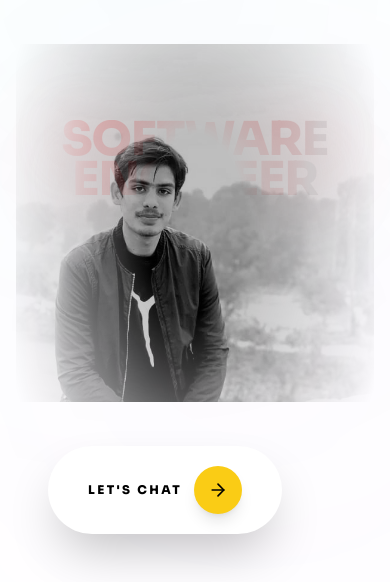
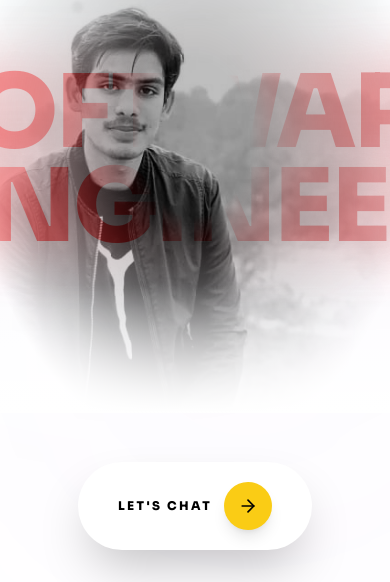
Before and after one commit to NoumanZahoor1/Nouman-Portfolio, a React (Vite) app in the folder client/: page / in a window 390 px wide. Shown: the part 262-844 px from the top of the page. Built offline with nearby package versions, Linux system fonts and the light colour scheme; no server answers.

Commit message:
Fix mobile hero section spacing

```diff
--- a/client/src/pages/Home.jsx
+++ b/client/src/pages/Home.jsx
@@ -66,7 +66,7 @@ const Home = () => {
       </div>
 
       {/* 1. Hero Section - Clean Portrait Design */}
-      <section id="home" className="relative h-screen flex flex-col items-center justify-center overflow-hidden bg-white dark:bg-neutral-950">
+      <section id="home" className="relative h-screen flex flex-col items-center overflow-hidden bg-white dark:bg-neutral-950">
 
         {/* Background Text - Two Lines with Premium Golden Gradient */}
         <div className="absolute inset-0 flex flex-col items-center justify-center pointer-events-none z-0">
@@ -74,7 +74,7 @@ const Home = () => {
             initial={{ opacity: 0, y: -50 }}
             animate={{ opacity: 1, y: 0 }}
             transition={{ duration: 1.2, ease: "easeOut" }}
-            className="text-[12vw] md:text-[12vw] font-black leading-[0.85] uppercase tracking-tight hero-text-premium"
+            className="text-[26vw] md:text-[12vw] font-black leading-[0.85] uppercase tracking-tight hero-text-premium"
           >
             Software
           </motion.h1>
@@ -82,30 +82,32 @@ const Home = () => {
             initial={{ opacity: 0, y: 50 }}
             animate={{ opacity: 1, y: 0 }}
             transition={{ duration: 1.2, ease: "easeOut", delay: 0.2 }}
-            className="text-[12vw] md:text-[12vw] font-black leading-[0.85] uppercase tracking-tight hero-text-premium"
+            className="text-[26vw] md:text-[12vw] font-black leading-[0.85] uppercase tracking-tight hero-text-premium mt-2 md:mt-0"
           >
             Engineer
           </motion.h1>
         </div>
 
         {/* The Centered Portrait */}
-        <div className="relative z-30 w-full max-w-4xl px-4 flex justify-center h-full items-end pb-[5vh]">
+        <div className="relative z-30 w-full h-[65vh] mt-[15vh] md:mt-0 md:h-full md:max-w-4xl md:px-4 md:flex md:justify-center md:items-end md:pb-[5vh]">
           <motion.div
             initial={{ y: 150, opacity: 0 }}
             animate={{ y: 0, opacity: 1 }}
             transition={{ duration: 1.8, delay: 0.4, ease: "circOut" }}
-            className="relative portrait-mask scale-110 md:scale-125 origin-bottom"
+            className="relative w-full h-full md:w-auto md:h-auto portrait-mask md:scale-125 md:origin-bottom flex justify-center items-center md:items-end"
           >
             <img
               src="/assets/images/profile_new.jpg"
               alt="Nouman"
-              className="h-[75vh] md:h-[85vh] w-auto object-contain grayscale hover:grayscale-0 transition-all duration-1000 contrast-110 brightness-75 hover:brightness-100"
+              className="w-full h-full object-cover object-top md:h-[85vh] md:w-auto md:object-contain grayscale hover:grayscale-0 transition-all duration-1000 contrast-110 brightness-75 hover:brightness-100"
             />
           </motion.div>
+          {/* Gradient fade at bottom — mobile only */}
+          <div className="absolute inset-x-0 bottom-0 h-32 bg-gradient-to-t from-white dark:from-neutral-950 to-transparent pointer-events-none md:hidden z-10" />
         </div>
 
         {/* Layer 5: Bottom Accents */}
-        <div className="absolute bottom-12 left-12 right-12 flex justify-between items-end z-30">
+        <div className="absolute bottom-8 left-0 right-0 px-6 md:bottom-12 md:left-12 md:right-12 flex justify-center md:justify-between items-end z-30">
           {/* Specialization Text */}
           <motion.div
             initial={{ x: -50, opacity: 0 }}
@@ -124,7 +126,7 @@ const Home = () => {
             animate={{ x: 0, opacity: 1 }}
             transition={{ delay: 1 }}
           >
-            <ScrollLink to="contact" smooth={true} duration={500} className="pill-button group items-center cursor-pointer">
+            <ScrollLink to="contact" smooth={true} duration={500} className="pill-button group items-center cursor-pointer shadow-xl">
               <span>Let's chat</span>
               <div className="pill-icon group-hover:rotate-45 transition-transform duration-500">
                 <FiArrowRight size={20} />
```
